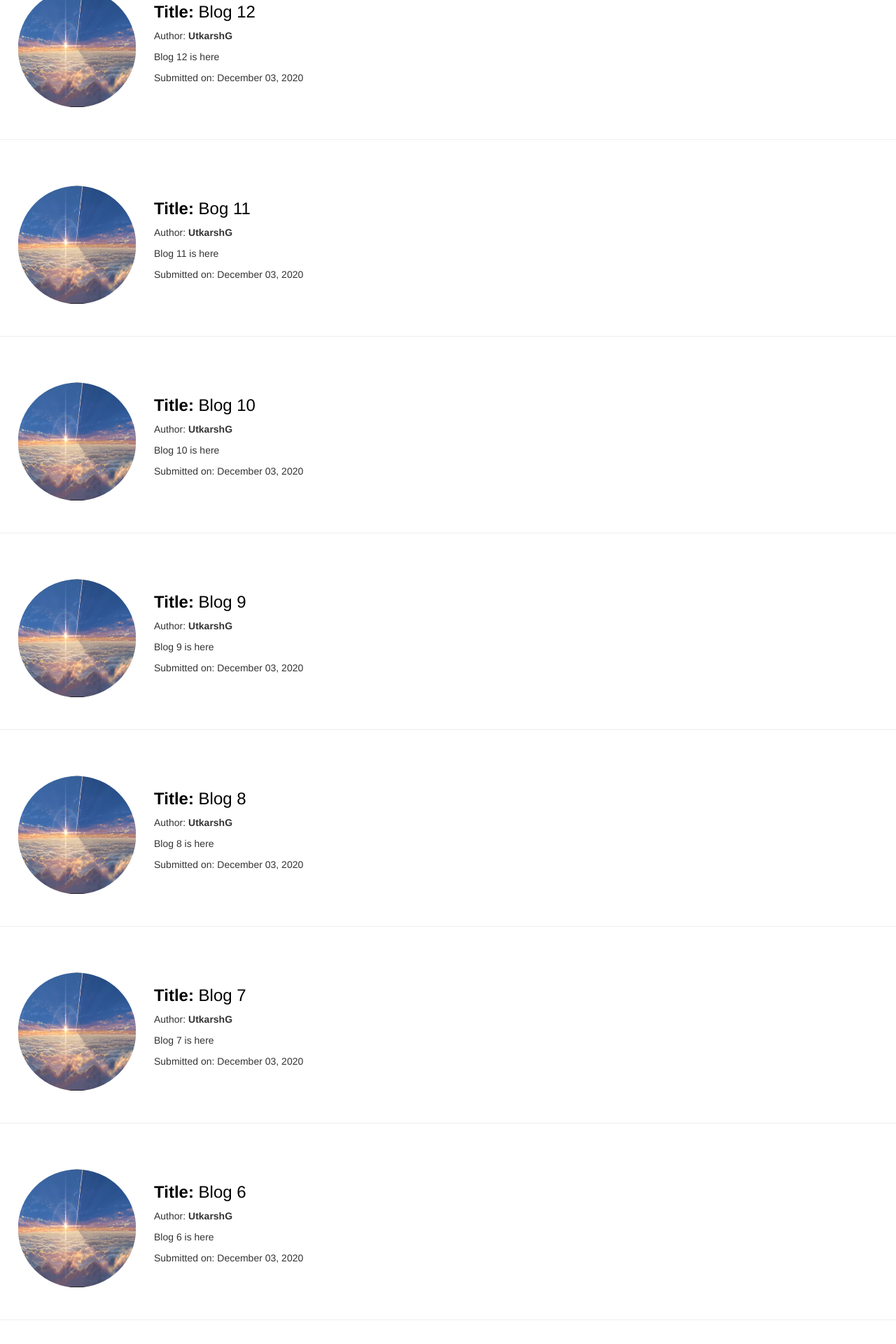
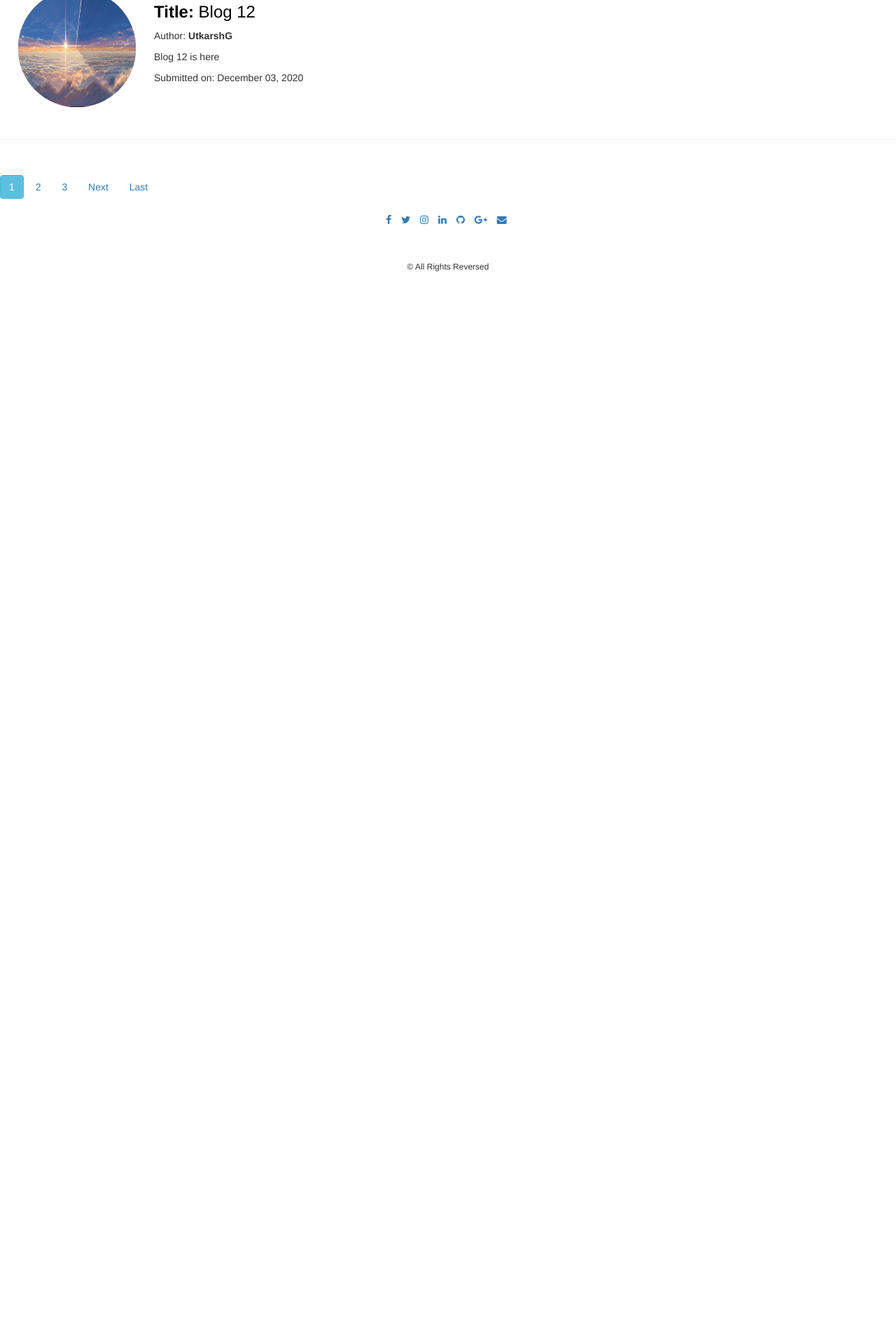
Before and after one commit to ugauniyal/blog-webapp, a Django app: page / in a window 1280 px wide. Shown: the part 1408-3328 px from the top of the page at 70% size. After the commit the page ends 1796 px from the top, so only its background shows below. Run offline with Django 3.2, Linux system fonts and the light colour scheme; data comes from the database, SQL or seed files in the repository; both versions use the stored data as it was after the commit; some libraries are stand-ins or nearby versions.

Commit message:
add pagination feature

```diff
--- a/django_file/blog/templates/blog/about.html
+++ b/django_file/blog/templates/blog/about.html
@@ -4,6 +4,8 @@
 <hr />
 <br />
 
-<p>This is my first Django project. I always wanted to make a gaming blog with latest gaming news and stuff, so that is why I chose my first Django project to be a Gaming Blog.</p>
-</form>
+<p style="font-size: large;">This is my first Django project. I always wanted to make a gaming blog with latest gaming news and stuff, so that is why I chose my first Django project to be a Gaming Blog.</p>
+<br/>
+<p style="font-size: large;">I mostly learned Django from documentation, stackoverflow and some great Youtubers such as Corey Schafer, Dennis Ivy and Codemy.com</p>
+
 {% endblock content %}
--- a/django_file/blog/templates/blog/home.html
+++ b/django_file/blog/templates/blog/home.html
@@ -5,10 +5,9 @@
     <h1>Blog Home</h1>
     <hr/>
     <br/>
-    <header>
 
-        <br/>
-    </header>
+    <br/>
+
         <main>
             <article>
                 <p>{% for post in posts %}
@@ -27,6 +26,28 @@
                 </p>
             </article>
         </main>
+
+        {% if is_paginated %}
+
+            {% if page_obj.has_previous %}
+            <a class="btn btn-outline-info mb-4" href="?page=1">First</a>
+            <a class="btn btn-outline-info mb-4" href="?page={{ page_obj.previous_page_number }}">Previous</a>
+            {% endif %}
+
+            {% for num in page_obj.paginator.page_range %}
+            {% if page_obj.number == num %}
+                <a class="btn btn-info mb-4" href="?page={{ num }}">{{ num }}</a>
+            {% elif num > page_obj.number|add:'-3' and num < page_obj.number|add:'3' %}
+                <a class="btn btn-outline-info mb-4" href="?page={{ num }}">{{ num }}</a>
+            {% endif %}
+            {% endfor %}
+
+            {% if page_obj.has_next %}
+            <a class="btn btn-outline-info mb-4" href="?page={{ page_obj.next_page_number }}">Next</a>
+            <a class="btn btn-outline-info mb-4" href="?page={{ page_obj.paginator.num_pages }}">Last</a>
+            {% endif %}
+
+        {% endif %}
 
     <!-- Footer -->
 	<div class="footer">
--- a/django_file/blog/urls.py
+++ b/django_file/blog/urls.py
@@ -11,7 +11,7 @@ urlpatterns = [
     path("post/<int:pk>/update", PostUpdateView.as_view(), name="Post-Update"),
     path("post/<int:pk>/delete", PostDeleteView.as_view(), name="Post-Delete"),
     path("about/", views.about, name="Blog-About"),
-    path("contact/", views.contact, name="Contact Us"),
+    path("contact/", views.contact, name="Contact-Us"),
 ]
 
 urlpatterns += staticfiles_urlpatterns()
--- a/django_file/blog/views.py
+++ b/django_file/blog/views.py
@@ -26,6 +26,7 @@ class PostListView(ListView):
     template_name = "blog/home.html"
     context_object_name = "posts"
     ordering = ["-date_posted"]
+    paginate_by = 5
 
 
 class PostDetailView(DetailView):
@@ -74,4 +75,7 @@ def about(request):
 
 
 def contact(request):
-    return render(request, "blog/contact.html")
+    if request.method == "POST":
+        return render(request, "blog/contact.html")
+    else:
+        return render(request, "blog/contact.html")
--- a/django_file/users/views.py
+++ b/django_file/users/views.py
@@ -11,6 +11,7 @@ from django.contrib.auth.decorators import login_required
 
 
 def register_page(request):
+
     form = CreateUserForm()
 
     if request.method == "POST":
@@ -44,7 +45,7 @@ def login_page(request):
 @login_required(login_url="login")
 def logout_user(request):
     logout(request)
-    return redirect("login")
+    return redirect(blog_views.contact)
 
 
 @login_required(login_url="login")
```
Also changed, not shown: django_file/blog/templates/blog/contact.html (+9 -9 lines), django_file/users/templates/users/profile.html (+8 -1 lines), django_file/blog/static/about.css (deleted), django_file/blog/static/home.css (line endings or trailing spaces), django_file/db.sqlite3.
